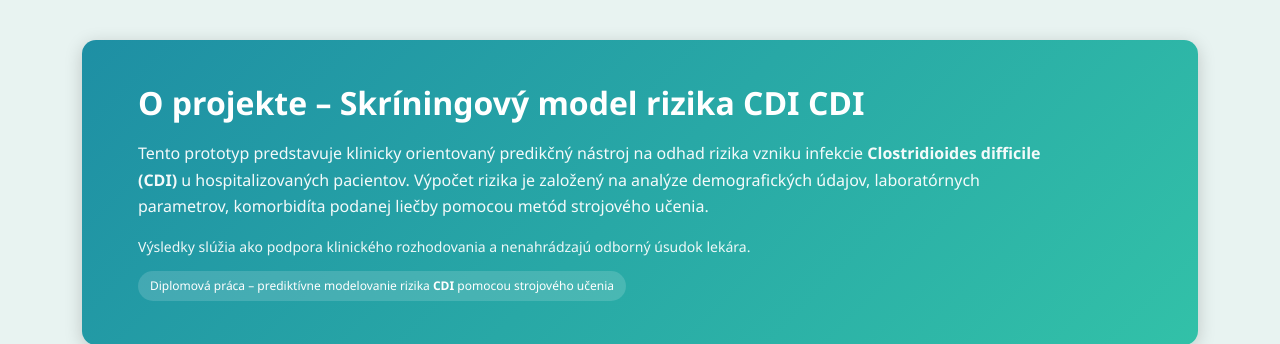
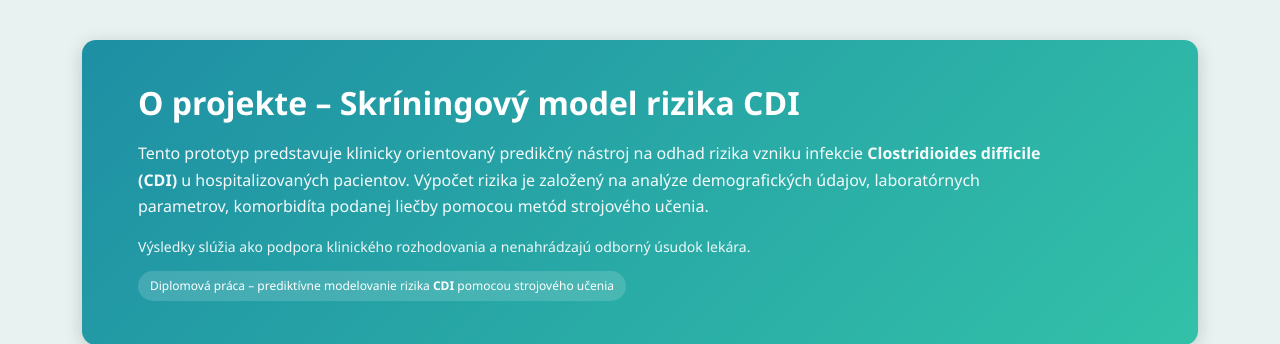
Before and after one commit to kkuichi/pk362ed, a Flask app: page /project in a window 1280 px wide. Shown: the top 344 px of the page. Run offline with Flask 3, Linux system fonts and the light colour scheme.

Commit message:
Update project.html

```diff
--- a/templates/pages/project.html
+++ b/templates/pages/project.html
@@ -11,7 +11,7 @@
 <div class="container">
 
     <div class="hero-project">
-        <h1>O projekte – Skríningový model rizika CDI <strong>CDI</strong></h1>
+        <h1>O projekte – Skríningový model rizika <strong>CDI</strong></h1>
         <p>
             Tento prototyp predstavuje klinicky orientovaný predikčný nástroj na odhad rizika vzniku infekcie
             <strong>Clostridioides difficile (CDI)</strong> u hospitalizovaných pacientov. Výpočet rizika je
```
